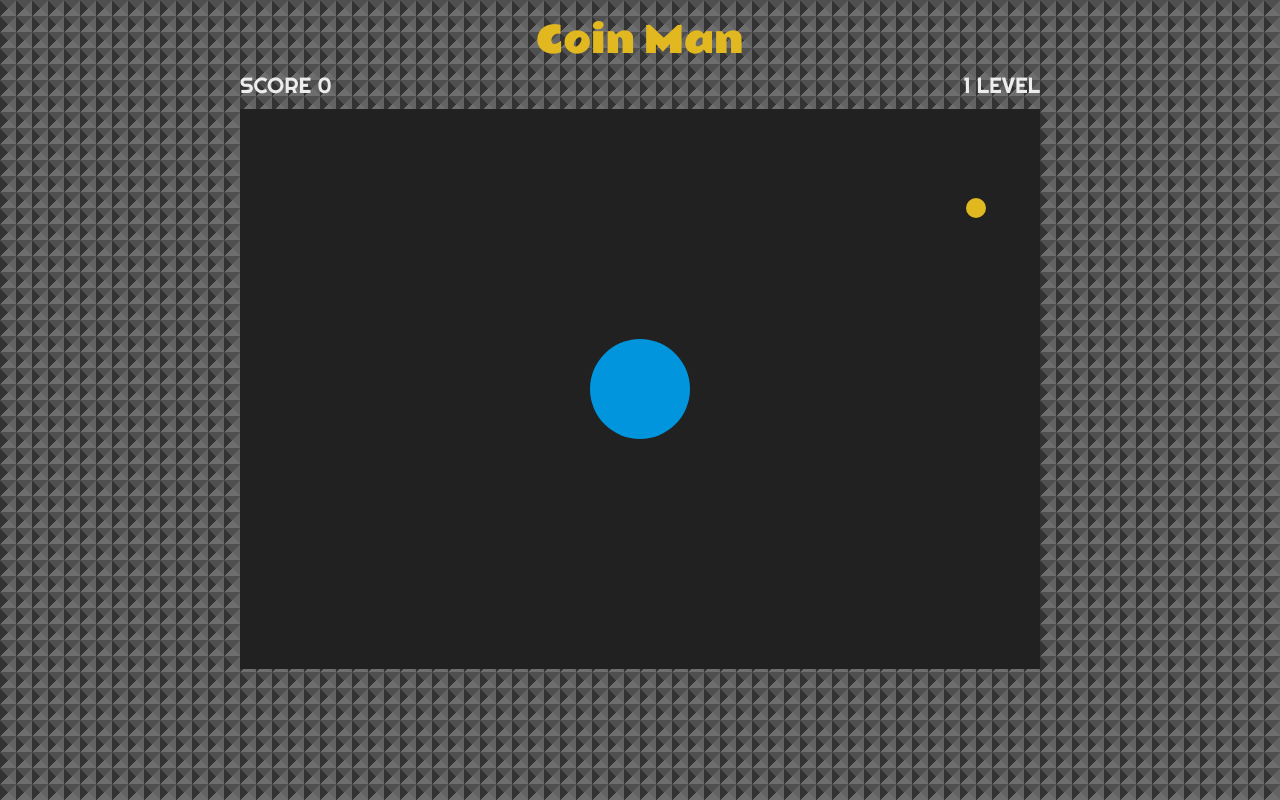
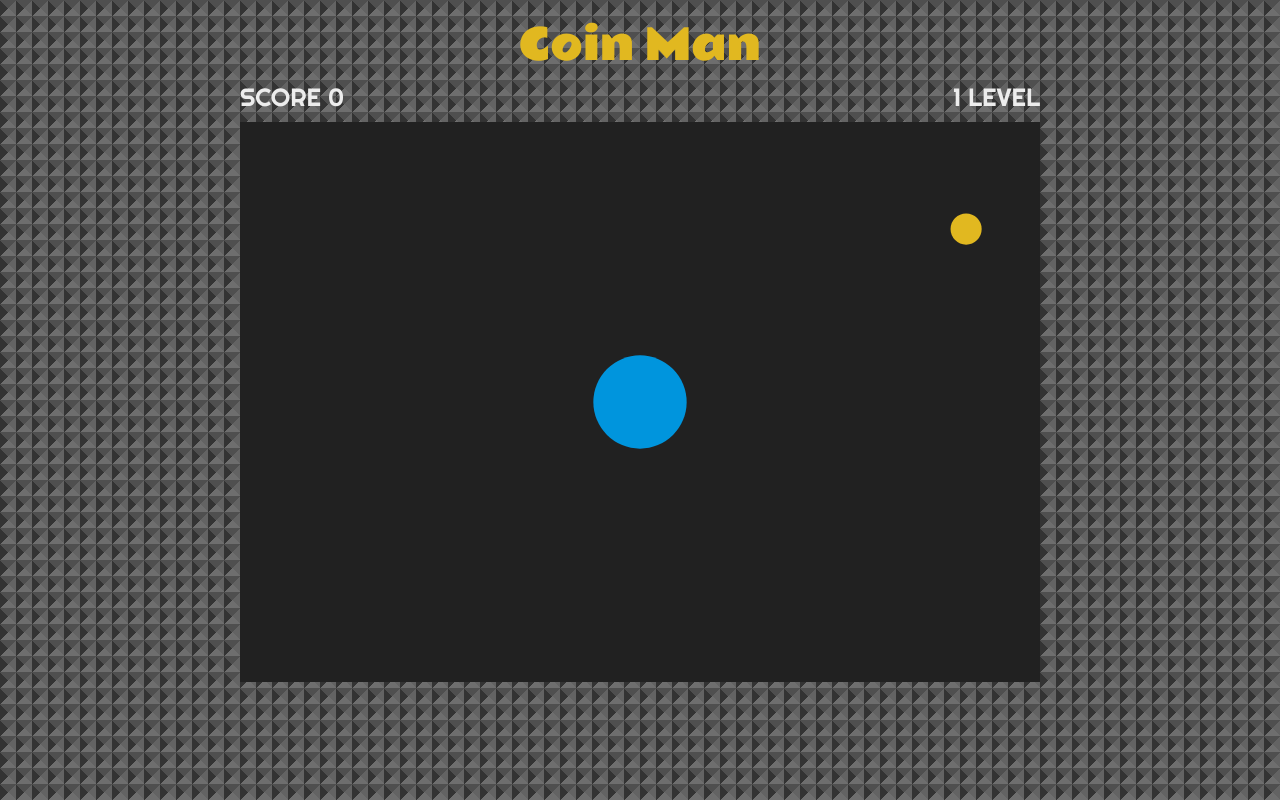
Before and after one commit to nitinsutrave/coin-man, a plain HTML site: page index.html in a window 1280 px wide. Drawn offline with Linux system fonts and the light colour scheme.

Commit message:
changed font and ball, coin sizes

```diff
--- a/index.css
+++ b/index.css
@@ -28,7 +28,7 @@ body {
   /*margin-top: 10px;*/
   margin: 10px 0 0 0;
   font-family: RammettoOne;
-  font-size: 36px;
+  font-size: 42px;
   text-align: center;
 
   color: #e1b820;
@@ -130,7 +130,7 @@ body {
   float: left;
 
   font-family: 'Righteous', cursive;
-  font-size: 22px;
+  font-size: 25px;
 }
 
 #level {
@@ -142,5 +142,5 @@ body {
   text-align: right;
 
   font-family: 'Righteous', cursive;
-  font-size: 22px;
+  font-size: 25px;
 }
--- a/index.js
+++ b/index.js
@@ -26,8 +26,8 @@ var levelIntervalId;
 var score = 0;
 var level = 1;
 
-var ballRadius = 50;
-var coinRadius = 10;
+var ballRadius = Math.min(canvas.width, canvas.height) / 12;
+var coinRadius = ballRadius / 3;
 var posX = 665; // canvas.width / 2;
 var posY = 530; // canvas.height / 2;
 var coinPosX = getRandomPosition(2*coinRadius, canvas.width - (2*coinRadius));
```
